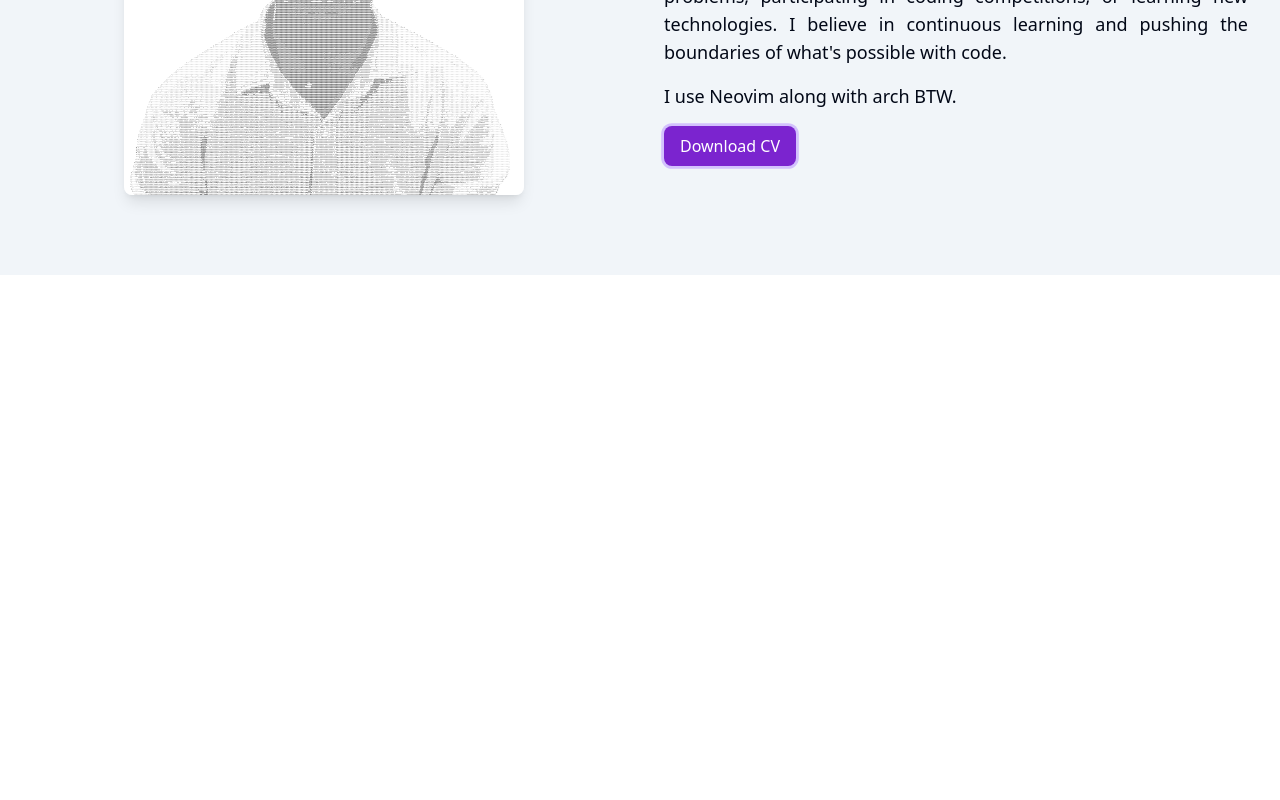
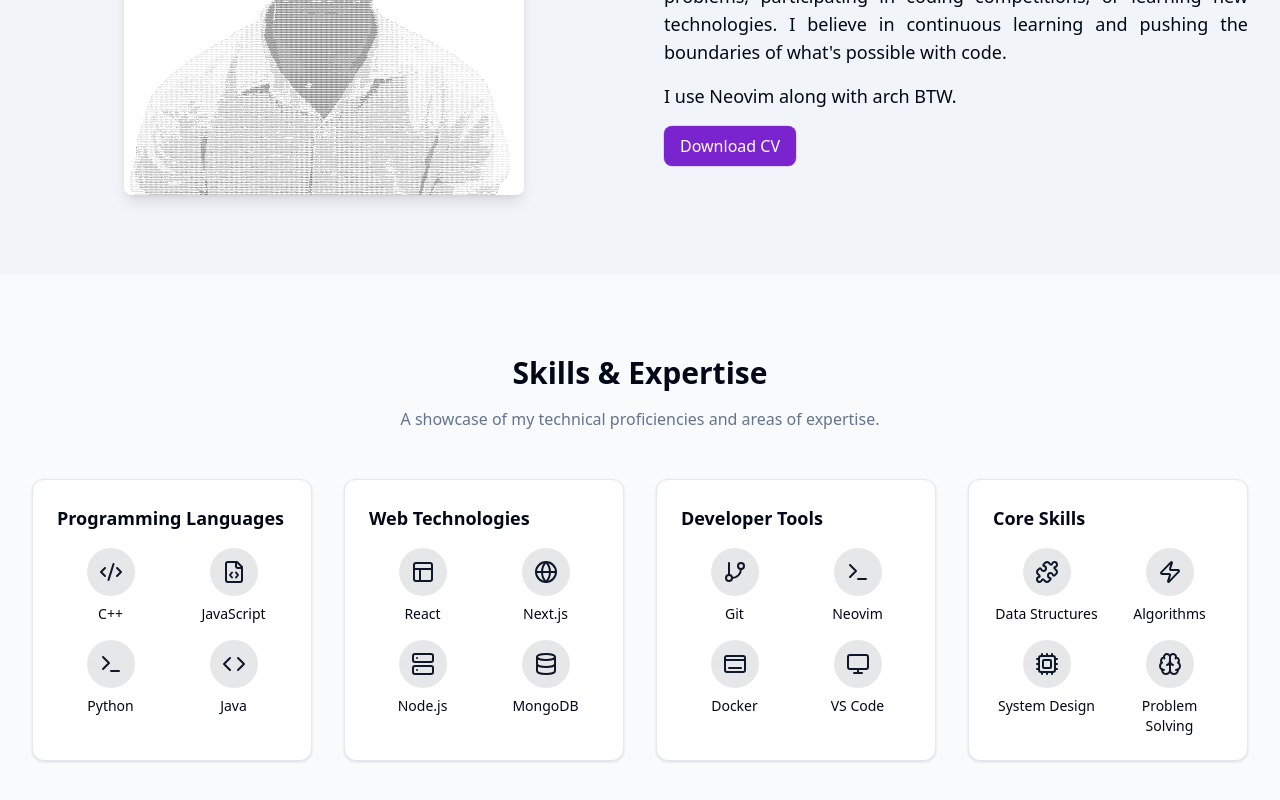
Before and after one commit to Deadrohan19/Portfolio, a Next.js app: page / in a window 1280 px wide. Shown: the part 1150-1950 px from the top of the page. Before the commit the page ends 1425 px from the top, so only its background shows below. Built offline with nearby package versions, Linux system fonts and the light colour scheme.

Commit message:
feat/ Add skills section

```diff
--- /dev/null
+++ b/app/_components/skills.tsx
@@ -0,0 +1,113 @@
+"use client"
+
+import { motion } from "framer-motion"
+import { Card, CardContent } from "@/components/ui/card"
+import { Code2, Database, Globe, Terminal, Cpu, GitBranch, DockIcon as Docker, Server, Layout, FileCode, Zap, Puzzle, Brain, LucideIcon, Code, Monitor } from 'lucide-react'
+
+interface singleSkill {
+  name: string;
+  icon: LucideIcon;
+}
+
+interface skillsProps {
+  category: string;
+  items: singleSkill[];
+}
+
+const skills : skillsProps[] = [
+  {
+    category: "Programming Languages",
+    items: [
+      { name: "C++", icon: Code2 },
+      { name: "JavaScript", icon: FileCode },
+      { name: "Python", icon: Terminal },
+      { name: "Java", icon: Code }
+    ]
+  },
+  {
+    category: "Web Technologies",
+    items: [
+      { name: "React", icon: Layout },
+      { name: "Next.js", icon: Globe },
+      { name: "Node.js", icon: Server },
+      { name: "MongoDB", icon: Database }
+    ]
+  },
+  {
+    category: "Developer Tools",
+    items: [
+      { name: "Git", icon: GitBranch },
+      { name: "Neovim", icon: Terminal },
+      { name: "Docker", icon: Docker },
+      { name: "VS Code", icon: Monitor }
+    ]
+  },
+  {
+    category: "Core Skills",
+    items: [
+      { name: "Data Structures", icon: Puzzle },
+      { name: "Algorithms", icon: Zap },
+      { name: "System Design", icon: Cpu },
+      { name: "Problem Solving", icon: Brain }
+    ]
+  }
+]
+
+function SkillCard({ category, index }: {category: skillsProps, index: number}) {
+  return (
+    <motion.div
+      initial={{ opacity: 0, y: 20 }}
+      whileInView={{ opacity: 1, y: 0 }}
+      viewport={{ once: true }}
+      transition={{ duration: 0.5, delay: index * 0.1 }}
+    >
+      <Card className="h-full overflow-hidden">
+        <CardContent className="p-6">
+          <h3 className="text-lg font-semibold mb-4">{category.category}</h3>
+          <div className="grid grid-cols-2 gap-4">
+            {category.items.map((skill, skillIndex) => (
+              <motion.div
+                key={skillIndex}
+                className="flex flex-col items-center text-center"
+                whileHover={{ scale: 1.05 }}
+                transition={{ type: "spring", stiffness: 300 }}
+              >
+                <div className="p-3 rounded-full bg-primary/10 mb-2">
+                  <skill.icon className="w-6 h-6 text-primary" />
+                </div>
+                <span className="text-sm">{skill.name}</span>
+              </motion.div>
+            ))}
+          </div>
+        </CardContent>
+      </Card>
+    </motion.div>
+  )
+}
+
+export default function Skills() {
+  return (
+    <section id="skills" className="py-20 bg-muted/50">
+      <div className="container mx-auto px-4">
+        <motion.div
+          initial={{ opacity: 0, y: 20 }}
+          whileInView={{ opacity: 1, y: 0 }}
+          viewport={{ once: true }}
+          transition={{ duration: 0.5 }}
+          className="text-center mb-12"
+        >
+          <h2 className="text-3xl font-bold mb-4">Skills & Expertise</h2>
+          <p className="text-muted-foreground max-w-2xl mx-auto">
+            A showcase of my technical proficiencies and areas of expertise.
+          </p>
+        </motion.div>
+
+        <div className="grid gap-8 md:grid-cols-2 lg:grid-cols-4">
+          {skills.map((skillCategory, categoryIndex) => (
+            <SkillCard key={categoryIndex} category={skillCategory} index={categoryIndex} />
+          ))}
+        </div>
+      </div>
+    </section>
+  )
+}
--- a/app/page.tsx
+++ b/app/page.tsx
@@ -2,6 +2,7 @@
 import ScrollProgress from "@/components/ui/scroll-progress";
 import About from "./_components/about";
 import Hero from "./_components/hero";
+import Skills from "./_components/skills";
 
 export default function Portfolio() {
   return (
@@ -9,6 +10,7 @@ export default function Portfolio() {
       <ScrollProgress />
       <Hero />
       <About />
+      <Skills />
     </main>
   );
 }
```
